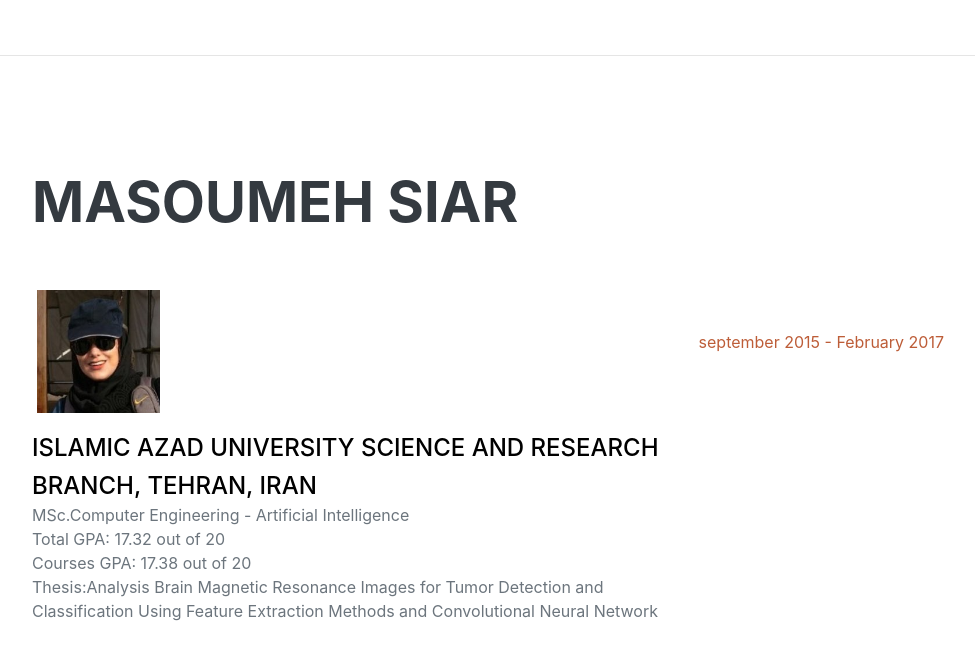
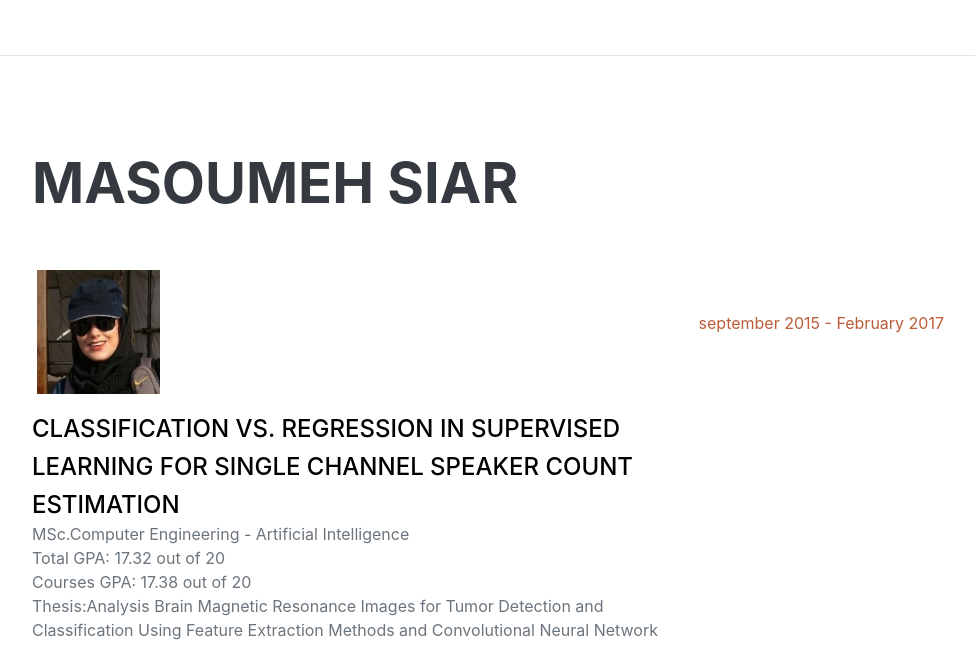
Before and after one commit to masoomehsi/masoomehsi, a plain HTML site: page index.html in a window 1280 px wide. Shown: the part 859-1524 px from the top of the page, without its empty margins (288-1263 px from the left). Drawn offline with Linux system fonts and the light colour scheme; a web font is replaced by a local one.

Commit message:
Update index.html

```diff
--- a/index.html
+++ b/index.html
@@ -108,7 +108,7 @@
                     <img class="subheading mb-2" src="./assets/img/masoumeh.png" style="width: 20%; padding: 5px" alt="AUT">
 
                     <h3 class="mb-0"> <a  style="color: black; font-size: x-large;font-weight: 500"
-                                         href="https://aut.ac.ir/en">Islamic Azad University Science and Research Branch, Tehran, Iran
+                                         href="https://aut.ac.ir/en">Classification vs. Regression in Supervised Learning for Single Channel Speaker Count Estimation
                     </a></h3>
 <!--                    <div class="subheading mb-3">Bachelor of Science</div>-->
                     <div>MSc.Computer Engineering - Artificial Intelligence</div>
```
